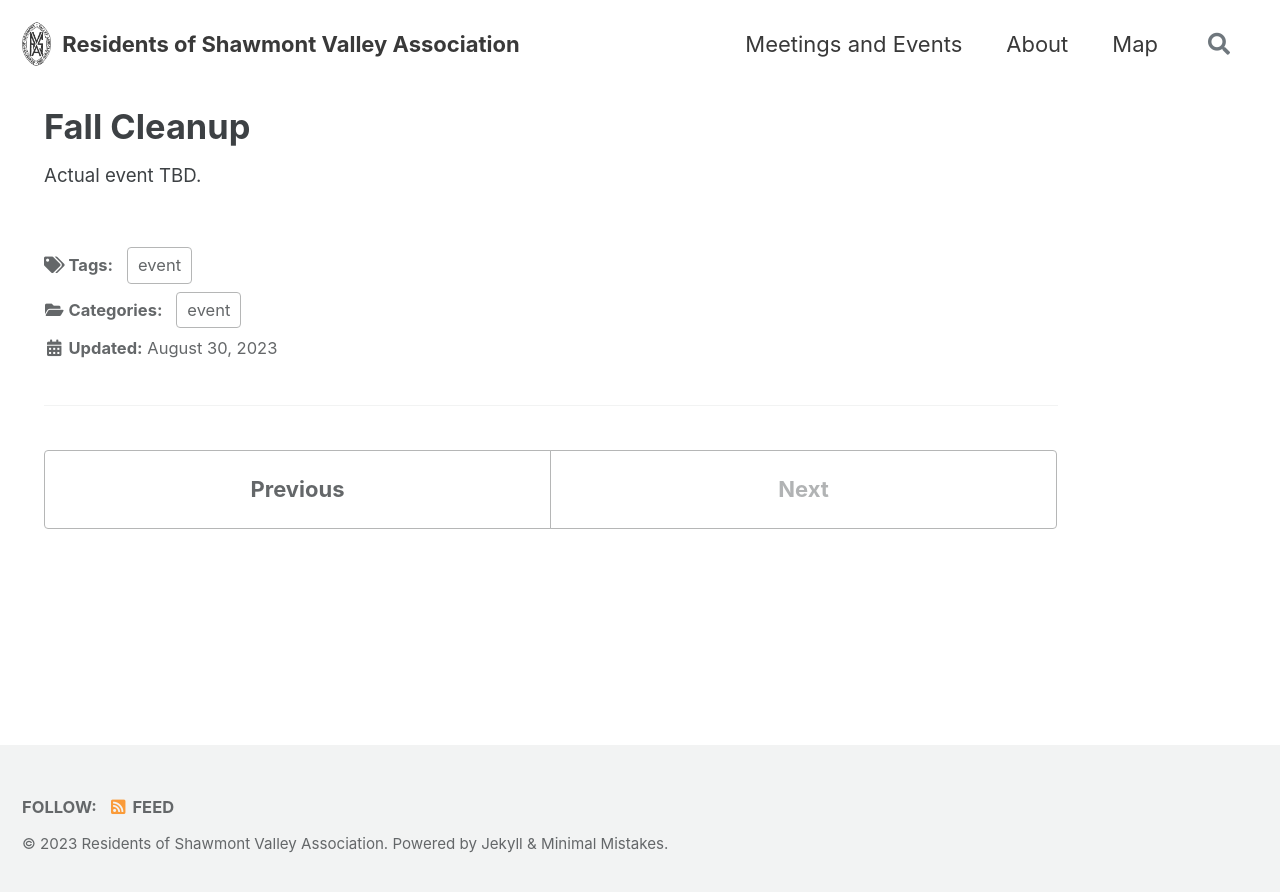
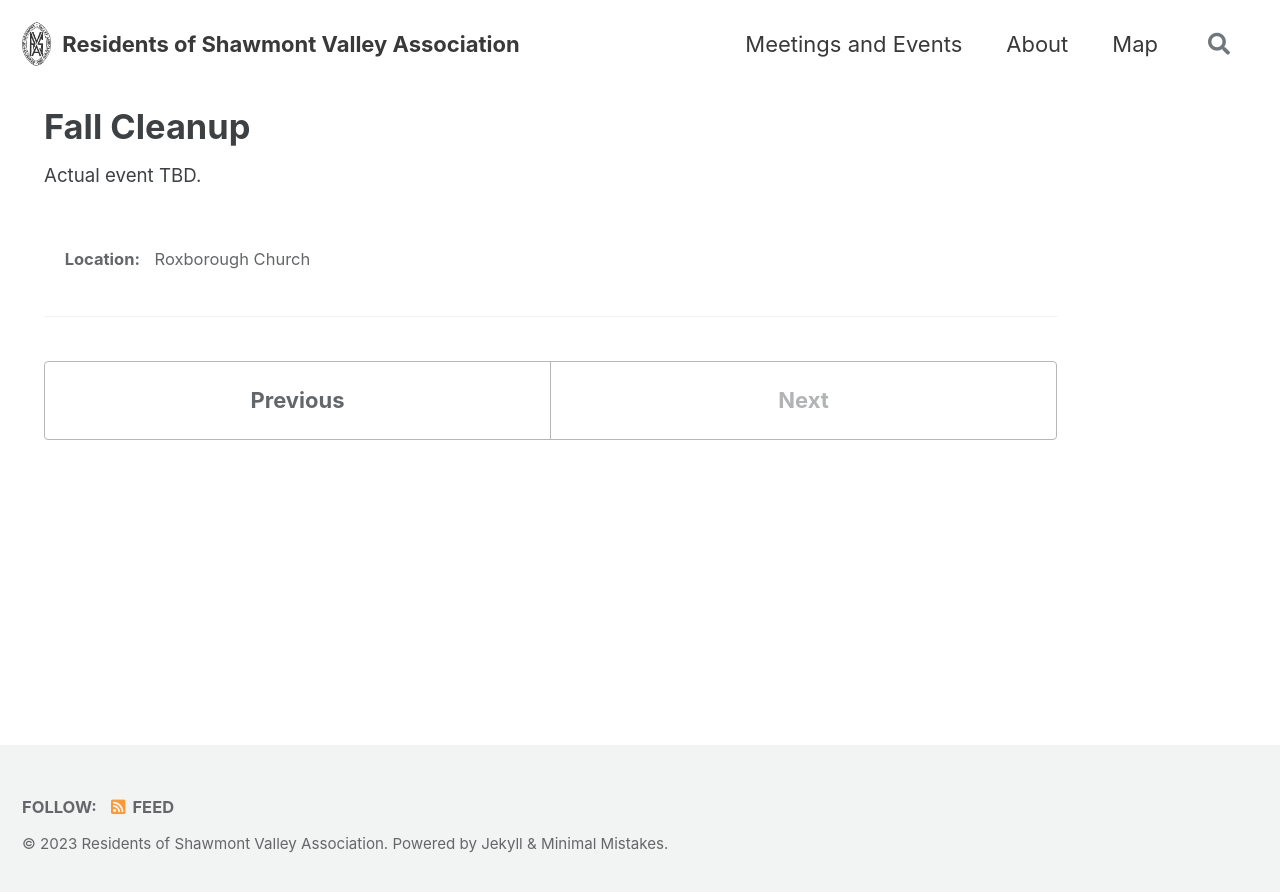
Before and after one commit to acouch/residents-of-shawmont-valley, a Jekyll site: the page built from _events/231101-event.md, in a window 1280 px wide. Shown: the top 892 px of the page. Built offline with Jekyll 4.4.1, drawn with Linux system fonts in a browser that asks for light colours; cached includes are drawn as plain includes.

Commit message:
Add event layout

```diff
--- a/_config.yml
+++ b/_config.yml
@@ -280,5 +280,5 @@
       path: "_events"
       type: events
     values:
-      layout: single
+      layout: event
       author_profile: false
--- a/_events/231101-event.md
+++ b/_events/231101-event.md
@@ -1,10 +1,6 @@
 ---
 title: "Fall Cleanup"
 type: event
-categories:
-  - event
-tags:
-  - event
 location: "Roxborough Church"
 video_link: NA
 event_date: 2023-10-15
--- /dev/null
+++ b/_layouts/event.html
@@ -0,0 +1,99 @@
+---
+layout: default
+---
+{% if page.header.overlay_color or page.header.overlay_image or page.header.image %}
+  {% include page__hero.html %}
+{% elsif page.header.video.id and page.header.video.provider %}
+  {% include page__hero_video.html %}
+{% endif %}
+
+{% assign breadcrumbs_enabled = site.breadcrumbs %}
+{% if page.breadcrumbs != null %}
+  {% assign breadcrumbs_enabled = page.breadcrumbs %}
+{% endif %}
+{% if page.url != "/" and breadcrumbs_enabled %}
+  {% unless paginator %}
+    {% include breadcrumbs.html %}
+  {% endunless %}
+{% endif %}
+
+<div id="main" role="main">
+  {% include sidebar.html %}
+
+  <article class="page h-entry" itemscope itemtype="https://schema.org/CreativeWork">
+    {% if page.title %}<meta itemprop="headline" content="{{ page.title | markdownify | strip_html | strip_newlines | escape_once }}">{% endif %}
+    {% if page.excerpt %}<meta itemprop="description" content="{{ page.excerpt | markdownify | strip_html | strip_newlines | escape_once }}">{% endif %}
+    {% if page.event_date %}<meta itemprop="datePublished" content="{{ page.event_date   | date_to_xmlschema }}">{% endif %}
+    {% if page.last_modified_at %}<meta itemprop="dateModified" content="{{ page.last_modified_at | date_to_xmlschema }}">{% endif %}
+
+    <div class="page__inner-wrap">
+      {% unless page.header.overlay_color or page.header.overlay_image %}
+        <header>
+          {% if page.title %}<h1 id="page-title" class="page__title p-name" itemprop="headline">
+            <a href="{{ page.url | absolute_url }}" class="u-url" itemprop="url">{{ page.title | markdownify | remove: "<p>" | remove: "</p>" }}</a>
+          </h1>{% endif %}
+          {% include page__meta.html %}
+        </header>
+      {% endunless %}
+
+      <section class="page__content e-content" itemprop="text">
+        {% if page.toc %}
+          <aside class="sidebar__right {% if page.toc_sticky %}sticky{% endif %}">
+            <nav class="toc">
+              <header><h4 class="nav__title"><i class="fas fa-{{ page.toc_icon | default: 'file-alt' }}"></i> {{ page.toc_label | default: site.data.ui-text[site.locale].toc_label | default: "On this page" }}</h4></header>
+              {% include toc.html sanitize=true html=content h_min=1 h_max=6 class="toc__menu" skip_no_ids=true %}
+            </nav>
+          </aside>
+        {% endif %}
+        {{ content }}
+        {% if page.link %}<div><a href="{{ page.link }}" class="btn btn--primary">{{ site.data.ui-text[site.locale].ext_link_label | default: "Direct Link" }}</a></div>{% endif %}
+      </section>
+
+      <footer class="page__meta">
+        {% if site.data.ui-text[site.locale].meta_label %}
+          <h4 class="page__meta-title">{{ site.data.ui-text[site.locale].meta_label }}</h4>
+        {% endif %}
+        {% if page.location %}
+          <p class="page__taxonomy">
+            <strong><i class="fas fa-fw fa-map-marke" aria-hidden="true"></i>Location:</strong>
+            <span itemprop="keywords">{{ page.location}}
+            </span>
+          </p>
+        {% endif %}
+      </footer>
+
+      {% if page.share %}{% include social-share.html %}{% endif %}
+
+      {% include post_pagination.html %}
+    </div>
+
+    {% if jekyll.environment == 'production' and site.comments.provider and page.comments %}
+      {% include comments.html %}
+    {% endif %}
+  </article>
+
+  {% comment %}<!-- only show related on a post page when `related: true` -->{% endcomment %}
+  {% if page.id and page.related and site.related_posts.size > 0 %}
+    <div class="page__related">
+      <h2 class="page__related-title">{{ site.data.ui-text[site.locale].related_label | default: "You May Also Enjoy" }}</h2>
+      <div class="grid__wrapper">
+        {% for post in site.related_posts limit:4 %}
+          {% include archive-single.html type="grid" %}
+        {% endfor %}
+      </div>
+    </div>
+  {% comment %}<!-- otherwise show recent posts if no related when `related: true` -->{% endcomment %}
+  {% elsif page.id and page.related %}
+    <div class="page__related">
+      <h2 class="page__related-title">{{ site.data.ui-text[site.locale].related_label | default: "You May Also Enjoy" }}</h2>
+      <div class="grid__wrapper">
+        {% for post in site.posts limit:4 %}
+          {% if post.id == page.id %}
+            {% continue %}
+          {% endif %}
+          {% include archive-single.html type="grid" %}
+        {% endfor %}
+      </div>
+    </div>
+  {% endif %}
+</div>
--- a/_sass/minimal-mistakes/_mixins.scss
+++ b/_sass/minimal-mistakes/_mixins.scss
@@ -15,7 +15,7 @@
    ========================================================================== */
 
 @function em($target, $context: $doc-font-size) {
-  @return ($target / $context) * 1em;
+  @return calc(($target / $context) * 1em);
 }
 
 
@@ -65,7 +65,7 @@
   $green: green($color);
   $blue: blue($color);
 
-  $yiq: (($red*299) + ($green*587) + ($blue*114)) / 1000;
+  $yiq: calc((($red*299) + ($green*587) + ($blue*114)) / 1000);
 
   @if $yiq-debug { @debug $yiq, $threshold; }
 
--- a/_sass/minimal-mistakes/vendor/breakpoint/_helpers.scss
+++ b/_sass/minimal-mistakes/vendor/breakpoint/_helpers.scss
@@ -25,16 +25,16 @@
   $unit: unit($value);
 
   @if $unit == 'px' {
-    @return $value / 16px * 1em;
+    @return calc($value / 16px * 1em);
   }
   @else if $unit == '%' {
-    @return $value / 100% * 1em;
+    @return calc($value / 100% * 1em);
   }
   @else if $unit == 'em' {
     @return $value;
   }
   @else if $unit == 'pt' {
-    @return $value / 12pt * 1em;
+    @return calc($value / 12pt * 1em);
   }
   @else {
     @return $value;
--- a/_sass/minimal-mistakes/vendor/magnific-popup/_settings.scss
+++ b/_sass/minimal-mistakes/vendor/magnific-popup/_settings.scss
@@ -28,7 +28,7 @@
 $mfp-iframe-padding-top:              40px;                       // Iframe padding top
 $mfp-iframe-background:               #000;                       // Background color of iframes
 $mfp-iframe-max-width:                900px;                      // Maximum width of iframes
-$mfp-iframe-ratio:                    9/16;                       // Ratio of iframe (9/16 = widescreen, 3/4 = standard, etc.)
+$mfp-iframe-ratio:                    calc(9/16);                       // Ratio of iframe (9/16 = widescreen, 3/4 = standard, etc.)
 
 // Image-type options
 $mfp-include-image-type:              true;                       // Enable Image-type popups
--- a/_sass/minimal-mistakes/vendor/susy/susy/_su-math.scss
+++ b/_sass/minimal-mistakes/vendor/susy/susy/_su-math.scss
@@ -90,7 +90,7 @@
   @if unitless($span-width) {
     $container-spread: su-valid-spread($container-spread);
     $container: _su-sum($columns, $gutters, $container-spread, $validate: false);
-    @return percentage($span-width / $container);
+    @return percentage(calc($span-width / $container));
   }
 
   @return $span-width;
@@ -141,7 +141,7 @@
   }
 
   $container: _su-sum($columns, $gutters, $container-spread);
-  @return percentage($gutters / $container);
+  @return percentage(calc($gutters / $container));
 }
 
 
```
Also changed, not shown: _events/230926-meeting.md (+0 -1 lines).
